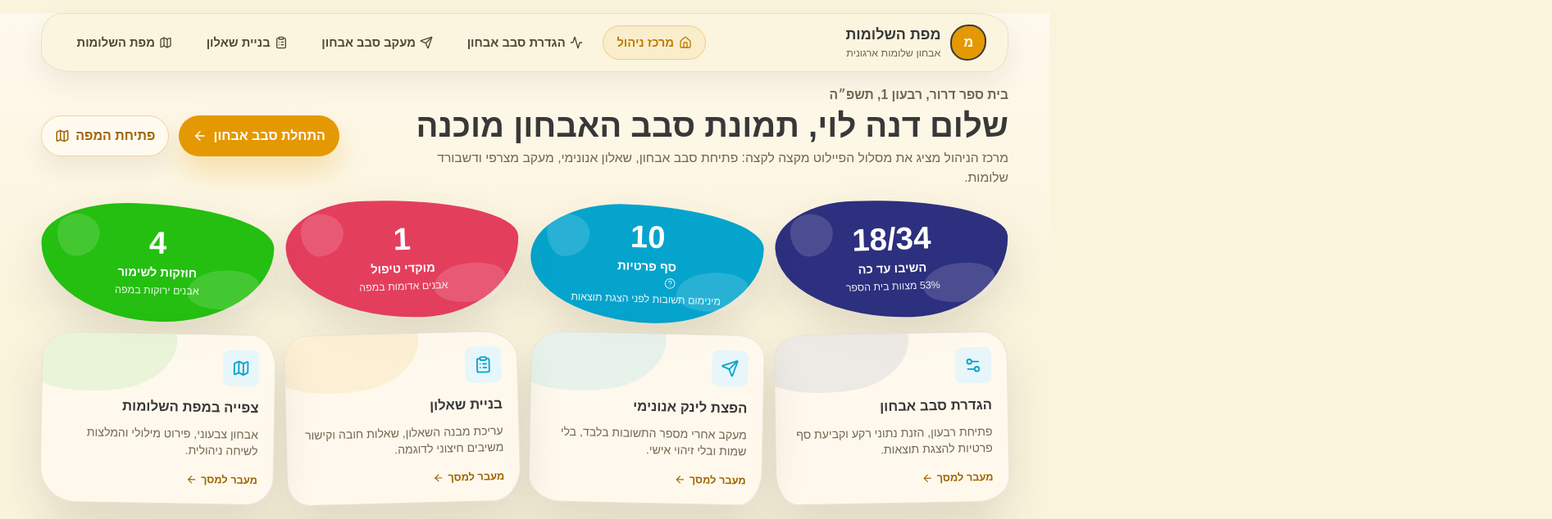
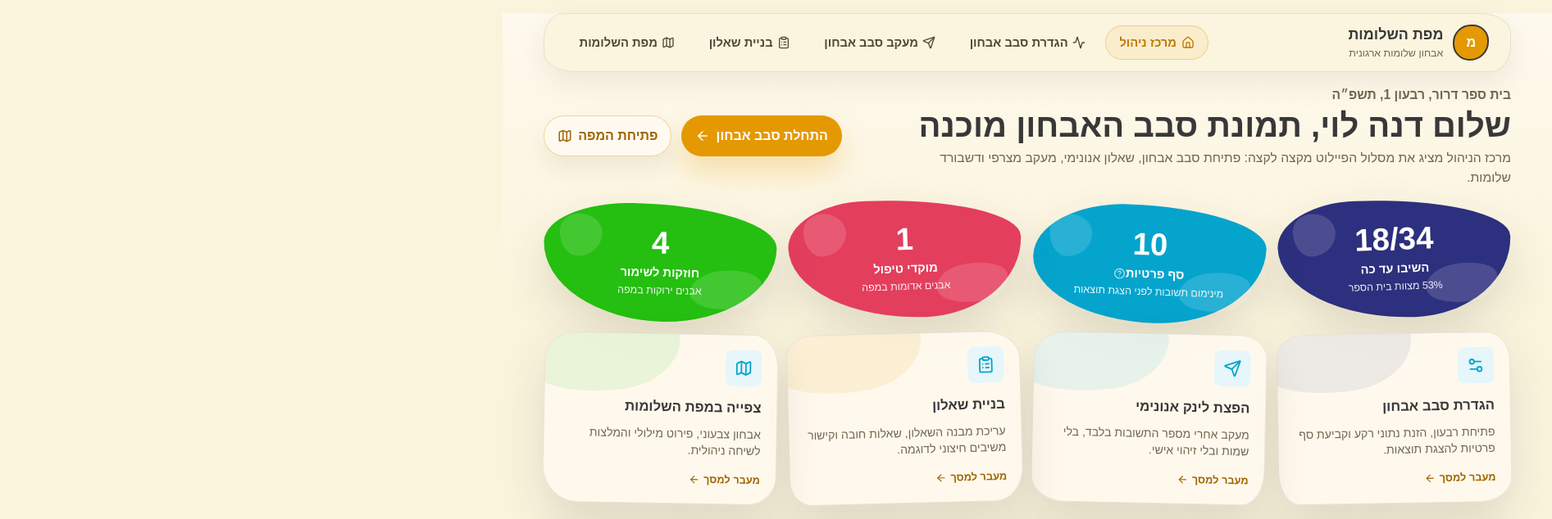
Before and after one commit to shteynu/shalomut-map-demo, a Next.js app: page / in a window 1280 px wide. Shown: the top 634 px of the page at 82% size, 1893 px wide, since content can reach past the window. Built offline with nearby package versions, Linux system fonts and the light colour scheme.

Commit message:
Style: keep the tooltip icon inline next to the text and prevent wrap on metric cards

```diff
--- a/src/app/globals.css
+++ b/src/app/globals.css
@@ -2978,6 +2978,14 @@ textarea {
 /* Ensure hovered metric cards containing tooltips stack above sibling page elements */
 .metric-card:hover {
   z-index: 10002 !important;
+}
+
+/* Keep the tooltip icon on the same line as the label and center them */
+.metric-card span {
+  display: inline-flex !important;
+  align-items: center !important;
+  justify-content: center !important;
+  white-space: nowrap !important;
 }
 
 .custom-tooltip-icon {
```
